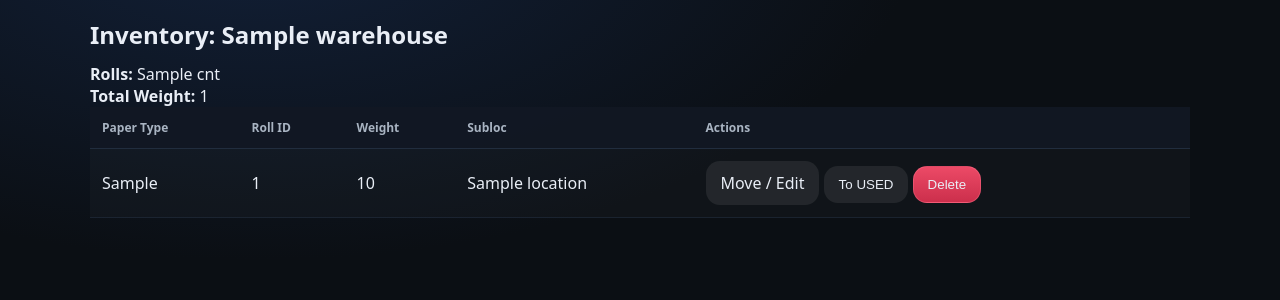
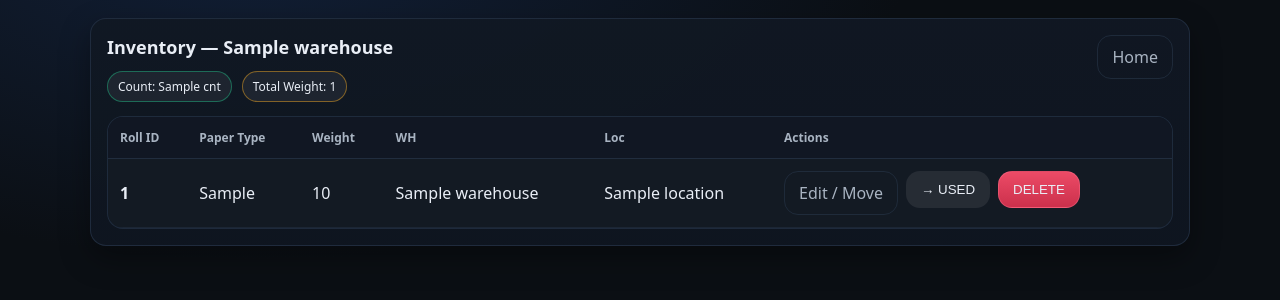
Before and after one commit to TomasOrrego11/Roll-Inventory, a Python web app: template templates/inventory.html in a window 1280 px wide. Shown: the part 70-370 px from the top of the page. Run offline with Jinja, Linux system fonts and the light colour scheme; the template is opened without the code that fills it: most values are stand-ins (such as "Sample title", 1, 10 or a date in 2020).

Commit message:
Update inventory.html

```diff
--- a/templates/inventory.html
+++ b/templates/inventory.html
@@ -1,57 +1,70 @@
 {% extends "base.html" %}
-{% set title = "Inventory " ~ warehouse %}
+{% set title = "Inventory - " ~ warehouse %}
 {% block content %}
 
-<h2>Inventory: {{ warehouse }}</h2>
-
-<div class="stats">
-  <div><strong>Rolls:</strong> {{ totals.cnt }}</div>
-  <div><strong>Total Weight:</strong> {{ totals.total_weight }}</div>
+<div class="card">
+  <div style="display:flex; align-items:flex-start; justify-content:space-between; gap:14px; flex-wrap:wrap;">
+    <div>
+      <h3>Inventory — {{ warehouse }}</h3>
+      <div style="display:flex; gap:10px; flex-wrap:wrap; margin-top:8px;">
+        <span class="badge ok">Count: {{ totals.cnt }}</span>
+        <span class="badge warn">Total Weight: {{ totals.total_weight }}</span>
+      </div>
     </div>
 
+    <div style="display:flex; gap:10px; flex-wrap:wrap;">
+      {% if warehouse in ["WH1","WH2"] %}
+        <a class="btn primary" href="{{ url_for('add_form', warehouse=warehouse) }}">Add to {{ warehouse }}</a>
+      {% endif %}
+      <a class="btn ghost" href="{{ url_for('home') }}">Home</a>
+    </div>
+  </div>
+
+  <div class="table-wrap" style="margin-top:14px;">
     <table>
       <thead>
         <tr>
+          <th>Roll ID</th>
           <th>Paper Type</th>
-      <th>Roll ID</th>
           <th>Weight</th>
-      <th>Subloc</th>
+          <th>WH</th>
+          <th>Loc</th>
           <th>Actions</th>
         </tr>
       </thead>
       <tbody>
         {% for r in rows %}
         <tr>
+          <td><strong>{{ r.roll_id }}</strong></td>
           <td>{{ r.paper_type }}</td>
-      <td class="mono">{{ r.roll_id }}</td>
           <td>{{ r.weight }}</td>
+          <td>{{ r.warehouse }}</td>
           <td>{{ r.location }}</td>
-      <td class="actions">
+          <td>
+            <div class="row-actions">
+              <a class="btn ghost" href="{{ url_for('edit_roll_form', roll_id=r.roll_id) }}">Edit / Move</a>
 
-        <a class="btn inline" href="{{ url_for('edit_roll_form', roll_id=r.roll_id) }}">
-          Move / Edit
-        </a>
-
-        {% if warehouse != "USED" %}
-        <form method="post"
-              action="{{ url_for('to_used_pc', roll_id=r.roll_id) }}"
-              style="display:inline"
-              onsubmit="return confirm('Move this roll to USED?');">
-          <button class="btn inline" type="submit">To USED</button>
-        </form>
-        {% endif %}
-
-        <form method="post"
-              action="{{ url_for('delete_roll_pc', roll_id=r.roll_id) }}"
-              style="display:inline"
-              onsubmit="return confirm('DELETE this roll permanently? This cannot be undone.');">
-          <button class="btn danger inline" type="submit">Delete</button>
+              <form method="post" action="{{ url_for('remove_roll_pc', roll_id=r.roll_id) }}"
+                    onsubmit="return confirm('Move to USED?');" style="margin:0;">
+                <button class="btn" type="submit">→ USED</button>
               </form>
 
+              <form method="post" action="{{ url_for('delete_roll_pc', roll_id=r.roll_id) }}"
+                    onsubmit="return confirm('DELETE permanently? This cannot be undone.');" style="margin:0;">
+                <button class="btn danger" type="submit">DELETE</button>
+              </form>
+            </div>
           </td>
         </tr>
         {% endfor %}
+        {% if not rows %}
+        <tr>
+          <td colspan="6" class="hint" style="padding:16px;">No rolls in {{ warehouse }}.</td>
+        </tr>
+        {% endif %}
       </tbody>
     </table>
+  </div>
+</div>
 
 {% endblock %}
```
Lines whose indentation alone changed are shown as unchanged.
